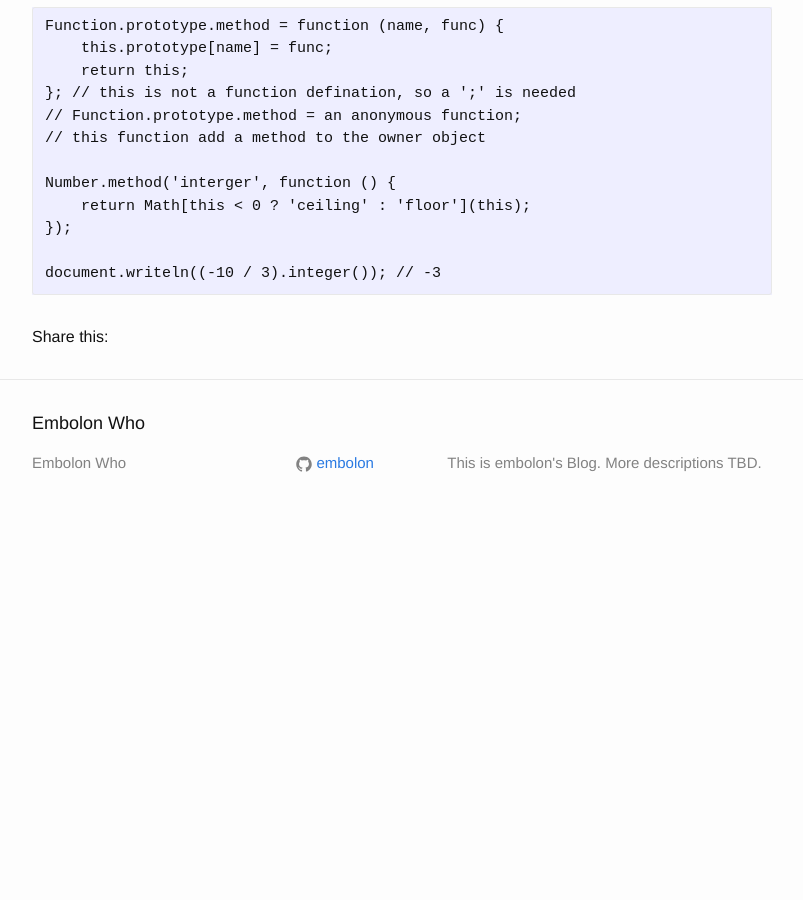
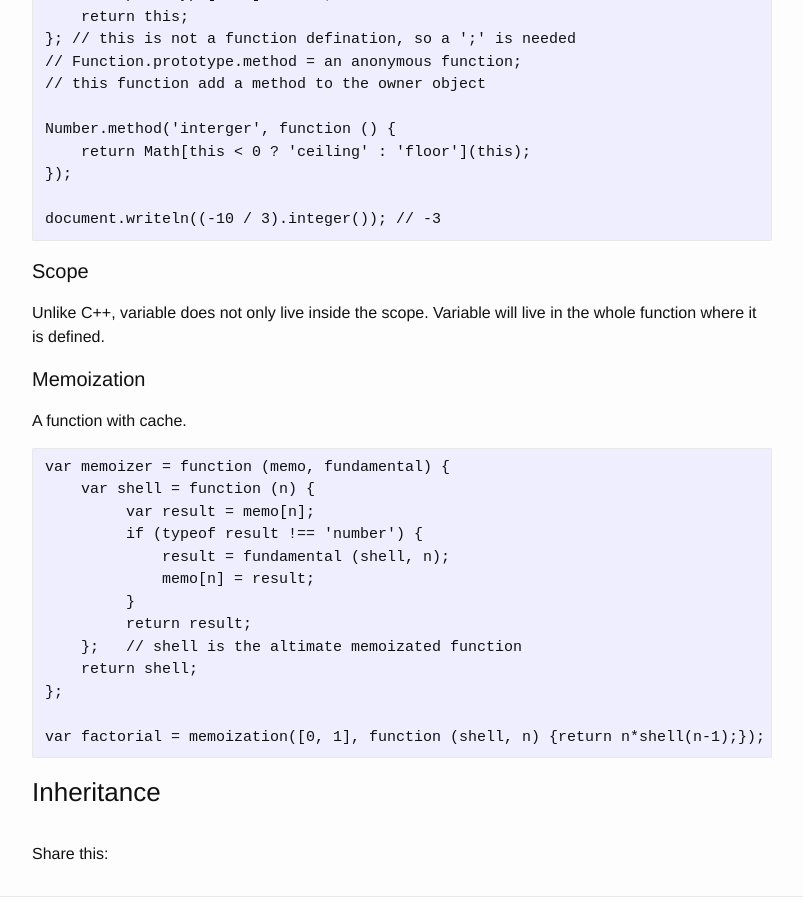
Before and after one commit to embolon/embolon.github.io, a Jekyll site: the page built from _posts/2016-03-09-javascript-notes-(2).md, in a window 1280 px wide and 900 px high, scrolled down 2418 px. Shown: the whole window, without its empty margins (238-1041 px from the left). Built offline with Jekyll 4.4.1, drawn with Linux system fonts in a browser that asks for light colours; comment, search, counter and statistics services are not loaded; before the commit the page ends 2952 px from its top, so only the background shows below that.

```diff
--- a/_posts/2016-03-09-javascript-notes-(2).md
+++ b/_posts/2016-03-09-javascript-notes-(2).md
@@ -38,7 +38,7 @@ Number, String, Bool, null and undefined are not objects. JavaScript Object are
     fllght.equipment && flight.equipment.model // undefined
 
 
-### Reference
+#### Reference
 
 object is always refered not copied.
 
@@ -47,7 +47,7 @@ object is always refered not copied.
     var a = b = c = {};           // a, b, c all refers to the same empty object
 
 
-### Prototype
+#### Prototype
 
 
     if (typeof Object.beget !== 'function') {
@@ -60,7 +60,7 @@ object is always refered not copied.
     var another_stooge = Object.beget(stooge);  // heritage from prototype stooge
 
 
-### Global Abatement
+#### Global Abatement
 
 Only create a single global variable to avoid various issues.
 
@@ -75,9 +75,9 @@ Only create a single global variable to avoid various issues.
 Make MYAPP as a variable container.
 
 
-## Functions
+### Functions
 
-### Invocation Pattern
+#### Invocation Pattern
 
 **The Method**
 
@@ -118,7 +118,7 @@ apply will take an owner object as parameter too.
 
     var sum = add.apply(null, [3, 4]); // null will be assigned to this
 
-### Augmenting Types
+#### Augmenting Types
 
 Add method to Function.prototype to make this method available to all functions.
 
@@ -135,3 +135,29 @@ Add method to Function.prototype to make this method available to all functions.
     });
 
     document.writeln((-10 / 3).integer()); // -3
+
+#### Scope
+
+Unlike C++, variable does not only live inside the scope. Variable will live in the whole function where it is defined.
+
+#### Memoization
+
+A function with cache.
+
+
+    var memoizer = function (memo, fundamental) {
+        var shell = function (n) {
+             var result = memo[n];
+             if (typeof result !== 'number') {
+                 result = fundamental (shell, n);
+                 memo[n] = result;
+             }
+             return result;
+        };   // shell is the altimate memoizated function
+        return shell;
+    };
+
+    var factorial = memoization([0, 1], function (shell, n) {return n*shell(n-1);});
+
+
+### Inheritance
```
